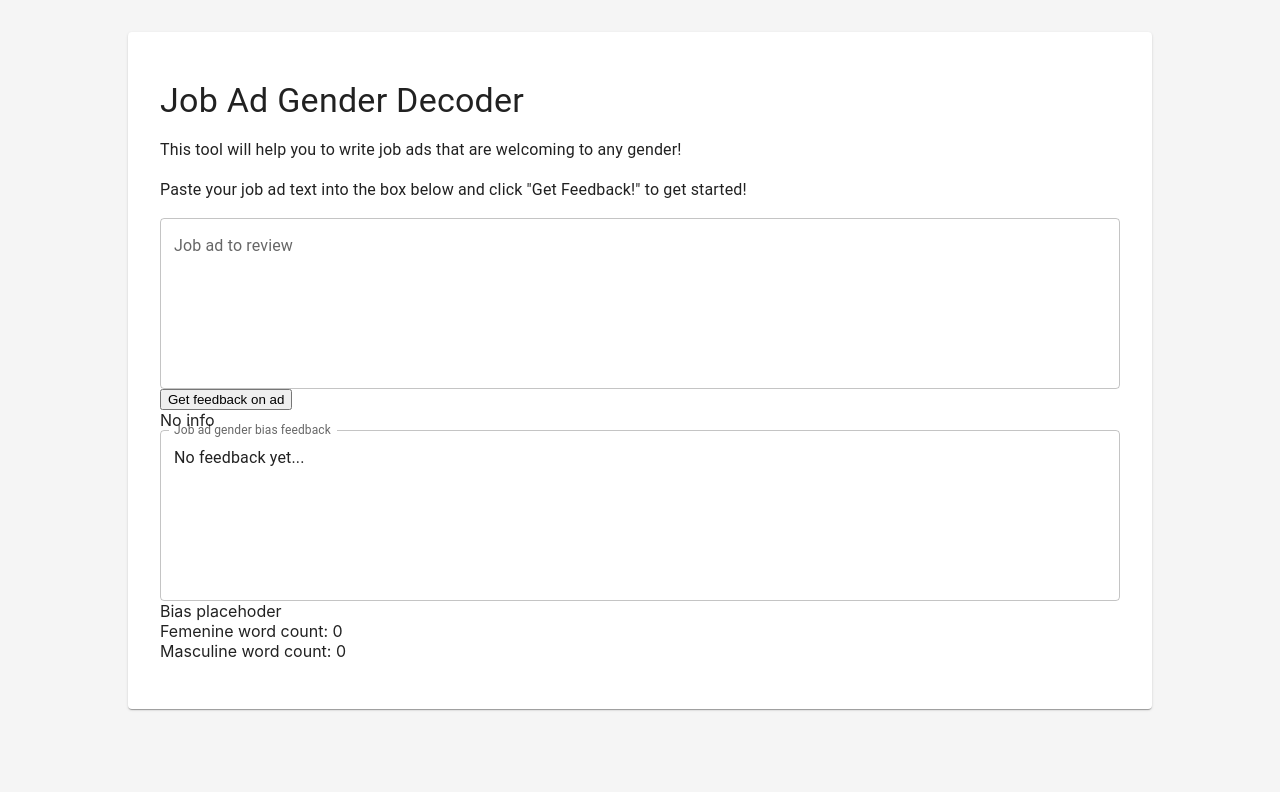
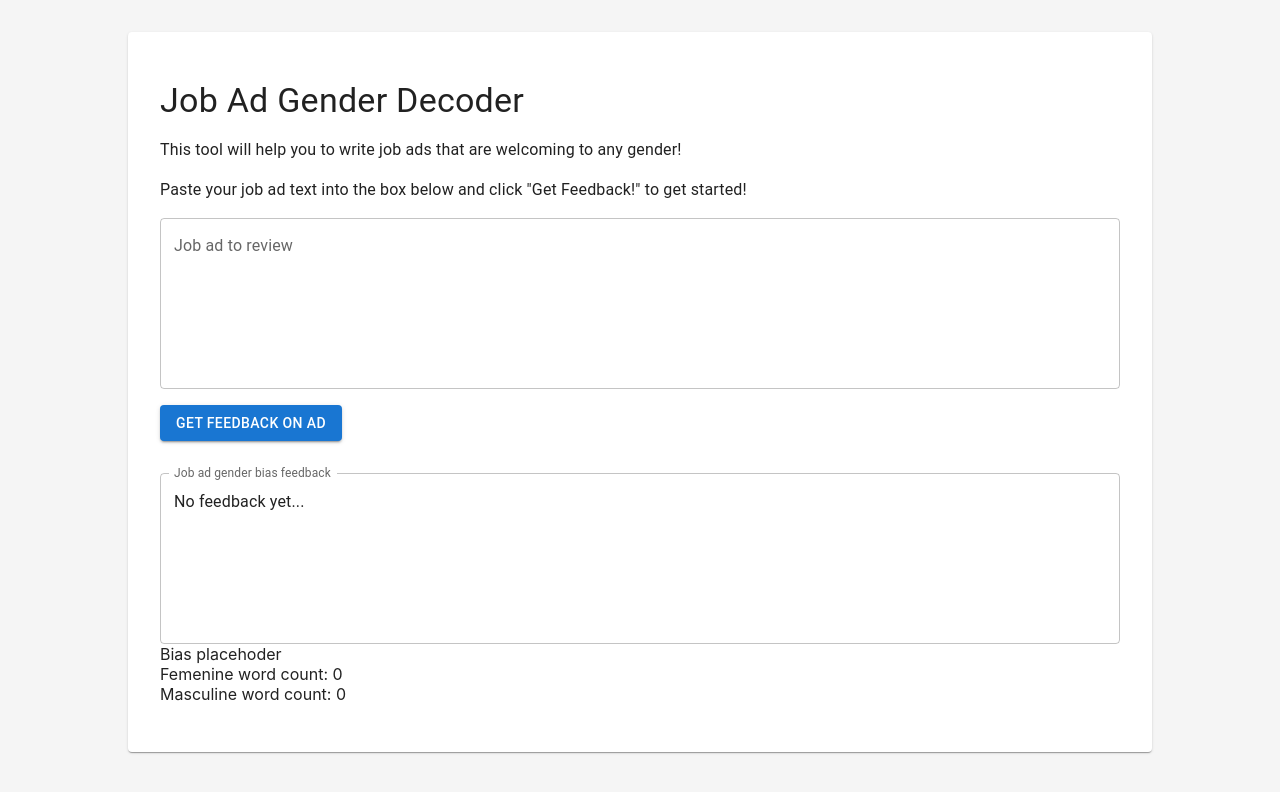
Before and after one commit to jav/jobad-gender-decoder-frontend, a React (Create React App) app: page / in a window 1280 px wide. Shown: the top 792 px of the page. Built offline with nearby package versions, Linux system fonts and the light colour scheme.

Commit message:
Make 'get feedback' button a MaterialUI Button.

```diff
--- a/src/App.tsx
+++ b/src/App.tsx
@@ -9,7 +9,7 @@ import JobAdInput from './JobAdInput';
 import JobAdFeedback from './JobAdFeedback';
 import Bias from './Bias';
 import { countFemenineWords, countMasculineWords } from './wordlist/wordlist';
-import { Paper } from '@mui/material';
+import { Button, Paper } from '@mui/material';
 
 const REACT_APP_BACKEND_URL = process.env.REACT_APP_BACKEND_URL
 
@@ -56,7 +56,7 @@ function App() {
           <Typography variant="body1" sx={{ mb: 2 }}>This tool will help you to write job ads that are welcoming to any gender! </Typography>
           <Typography variant="body1" sx={{ mb: 2 }}>Paste your job ad text into the box below and click "Get Feedback!" to get started! </Typography>
           <JobAdInput value={jobAdInputText} onChange={(s: string) => jobAdInputChanged(s)} />
-          <button className="GetFeedbackOnJobAd" onClick={getFeedbackOnJobAd}>Get feedback on ad</button><span>{feedbackSubmissionSuccess}</span>
+          <Button sx={{ marginTop: 2, marginBottom: 4 }} variant="contained" onClick={getFeedbackOnJobAd}>Get feedback on ad</Button>
           <JobAdFeedback value={jobAdFeedback} />
           <Bias femenineWordCount={femenineWordCount} masculineWordCount={masculineWordCount} />
         </Box>
```
